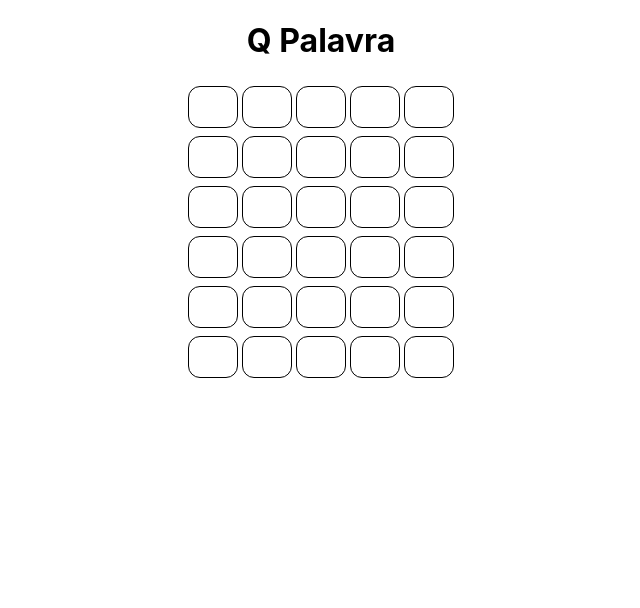
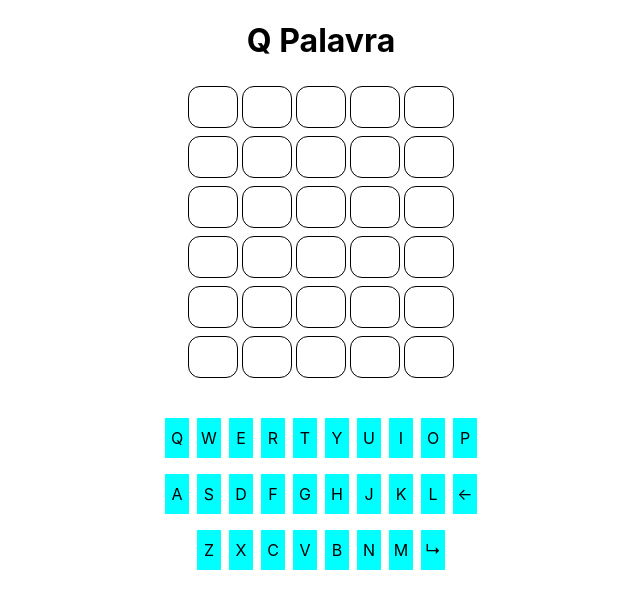
Before and after one commit to Cirovsky/qpalavra__web, a React (Create React App) app: page / in a window 1280 px wide. Shown: the top 608 px of the page, without its empty margins (319-959 px from the left). Built offline with nearby package versions, Linux system fonts and the light colour scheme.

Commit message:
criado esboço do elemento keyboard

```diff
--- a/src/App.css
+++ b/src/App.css
@@ -3,3 +3,10 @@
   flex-direction: column;
   align-items: center;
 }
+.keyboard{
+  display: flex;
+  flex-direction: column;
+  align-items: center;
+  margin-top: 2em;
+  row-gap: .5em;
+}
--- a/src/App.js
+++ b/src/App.js
@@ -3,6 +3,7 @@ import './App.css';
 import Header from './components/Header';
 import Line from './components/Line';
 import { checkRiddleGuess} from './logic/guessingLogic';
+import Key from './components/Key';
 
 function App() {
 
@@ -104,6 +105,12 @@ function App() {
 
   document.body.onkeydown = (e) => showLetter(e.key);
 
+  const keyboard = [
+    ['q','w','e','r','t','y','u','i','o','p'],
+    ['a','s','d','f','g','h','j','k','l','Backspace'],
+    ['z','x','c','v','b','n','m','Enter'],
+  ]
+
   return (
     <>
       <Header />
@@ -116,6 +123,9 @@ function App() {
         <Line line={wordsList[5]} style={styleLetter[5]} />
       </main>
       <section className='keyboard'>
+        <div className='keyboard__line'>{keyboard[0].map( k => <Key value={k} key={k}/>)}</div>
+        <div className='keyboard__line'>{keyboard[1].map( k => <Key value={k} key={k}/>)}</div>
+        <div className='keyboard__line'>{keyboard[2].map( k => <Key value={k} key={k}/>)}</div>
       </section>
     </>
 
--- /dev/null
+++ b/src/components/Key/Key.css
@@ -0,0 +1,10 @@
+.key{
+    display: inline-flex;
+    justify-content: center;
+    align-items: center;
+    background-color: aqua;
+    margin: .25em;
+    width: 3vh;
+    height: 5vh;
+    text-transform: uppercase;
+}
--- /dev/null
+++ b/src/components/Key/index.js
@@ -0,0 +1,13 @@
+import './Key.css';
+
+const Key= (props) =>{
+    if (props.value == 'Enter'){
+        return <span className='key'>&#x21B3;</span>;
+    }
+    if (props.value == 'Backspace'){
+       return <span className='key'> &#8592;</span>;
+    }
+        return <span className="key">{props.value}</span>;
+}
+
+export default Key;
```
